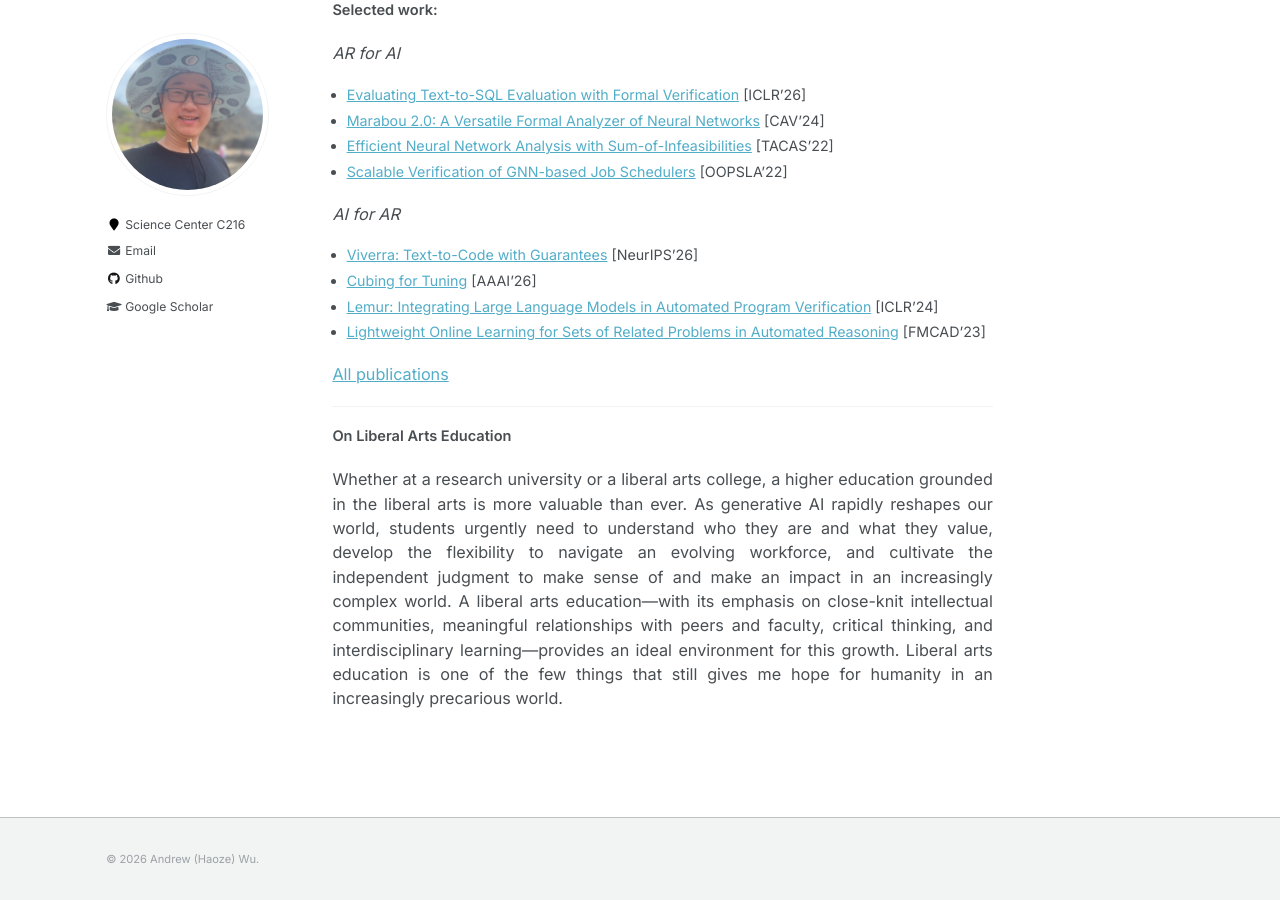
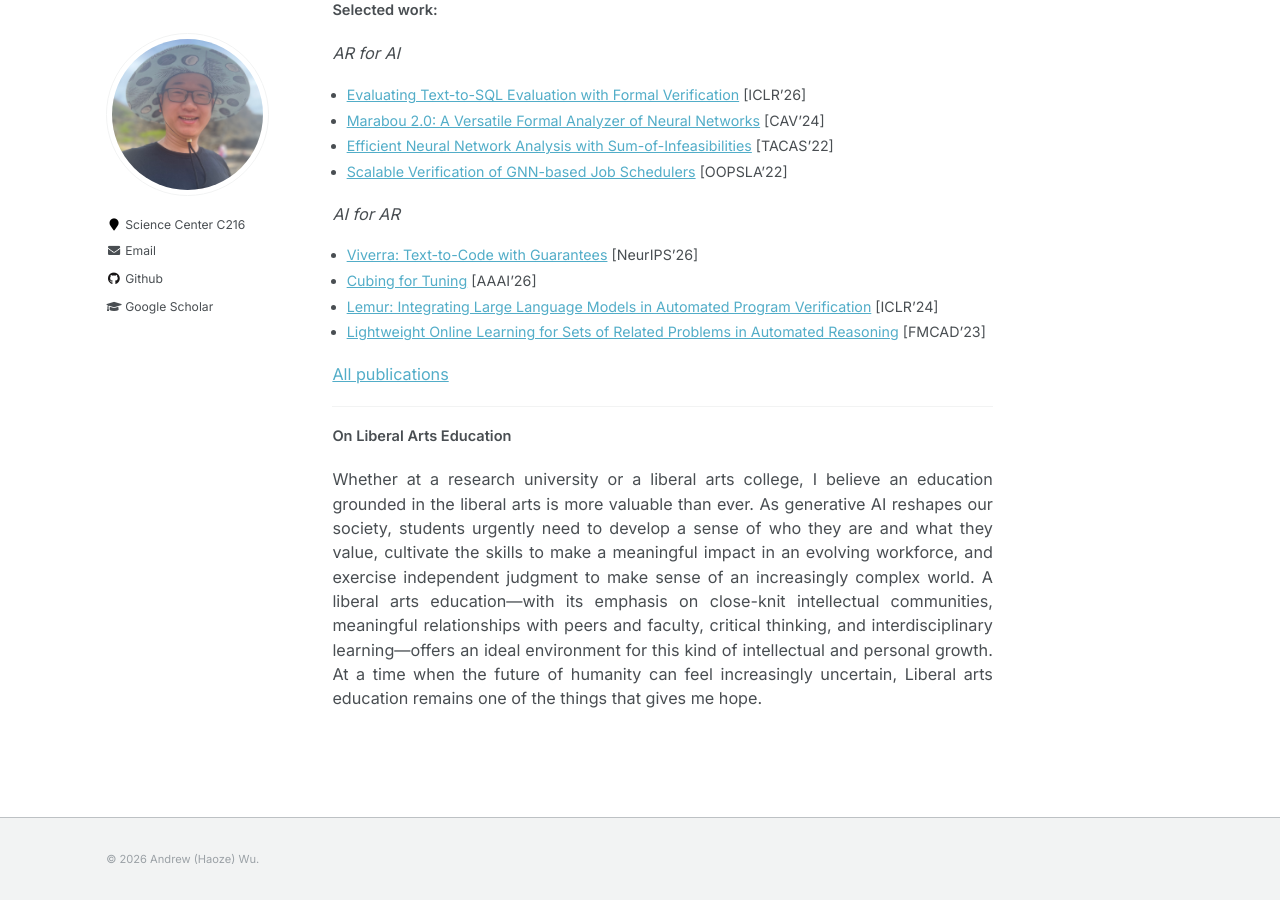
Before and after one commit to wu-haoze/wu-haoze.github.io, a Jekyll site: the page built from _pages/about.md, in a window 1280 px wide and 900 px high, scrolled down 558 px. Built offline with Jekyll 4.4.1, drawn with Linux system fonts in a browser that asks for light colours.

Commit message:
Update about.md

```diff
--- a/_pages/about.md
+++ b/_pages/about.md
@@ -39,4 +39,4 @@ I got my PhD at Stanford University in 2024, advised by Clark Barrett. Before th
 
 **On Liberal Arts Education**
 
-Whether at a research university or a liberal arts college, a higher education grounded in the liberal arts is more valuable than ever. As generative AI rapidly reshapes our world, students urgently need to understand who they are and what they value, develop the flexibility to navigate an evolving workforce, and cultivate the independent judgment to make sense of and make an impact in an increasingly complex world. A liberal arts education—with its emphasis on close-knit intellectual communities, meaningful relationships with peers and faculty, critical thinking, and interdisciplinary learning—provides an ideal environment for this growth. Liberal arts education is one of the few things that still gives me hope for humanity in an increasingly precarious world.
+Whether at a research university or a liberal arts college, I believe an education grounded in the liberal arts is more valuable than ever. As generative AI reshapes our society, students urgently need to develop a sense of who they are and what they value, cultivate the skills to make a meaningful impact in an evolving workforce, and exercise independent judgment to make sense of an increasingly complex world. A liberal arts education—with its emphasis on close-knit intellectual communities, meaningful relationships with peers and faculty, critical thinking, and interdisciplinary learning—offers an ideal environment for this kind of intellectual and personal growth. At a time when the future of humanity can feel increasingly uncertain, Liberal arts education remains one of the things that gives me hope.
```
